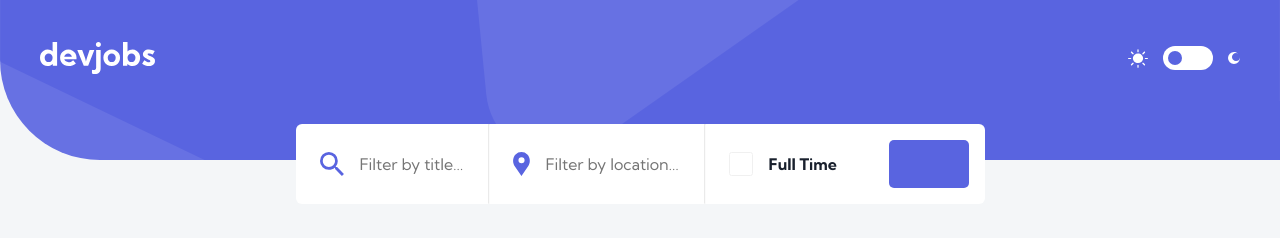
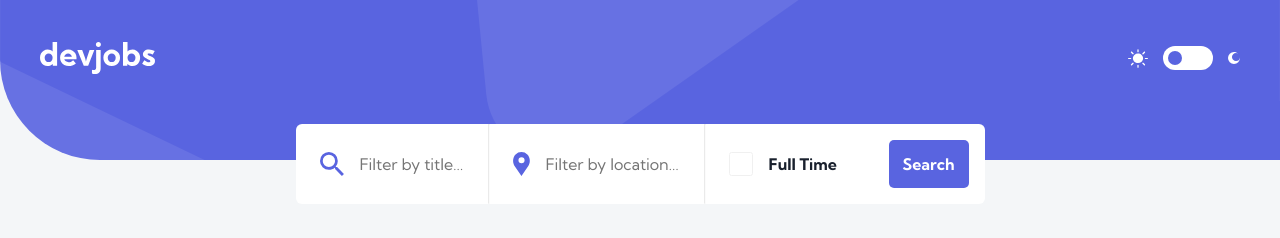
Before and after one commit to achiewe/devjobs-web-app-front, a React (Vite) app: page / in a window 1280 px wide. Shown: the top 238 px of the page. Built offline with nearby package versions, Linux system fonts and the light colour scheme; no server answers.

Commit message:
finish responsive tablet design

```diff
--- a/src/components/JobFilterPanel.tsx
+++ b/src/components/JobFilterPanel.tsx
@@ -52,7 +52,9 @@ const JobFilterPanel = ({
           />
           <h3> Full Time</h3>
         </div>
-        <button className="searchBut" type="submit"></button>
+        <button className="searchBut" type="submit">
+          Search
+        </button>
       </div>
     </MainFilter>
   );
```
